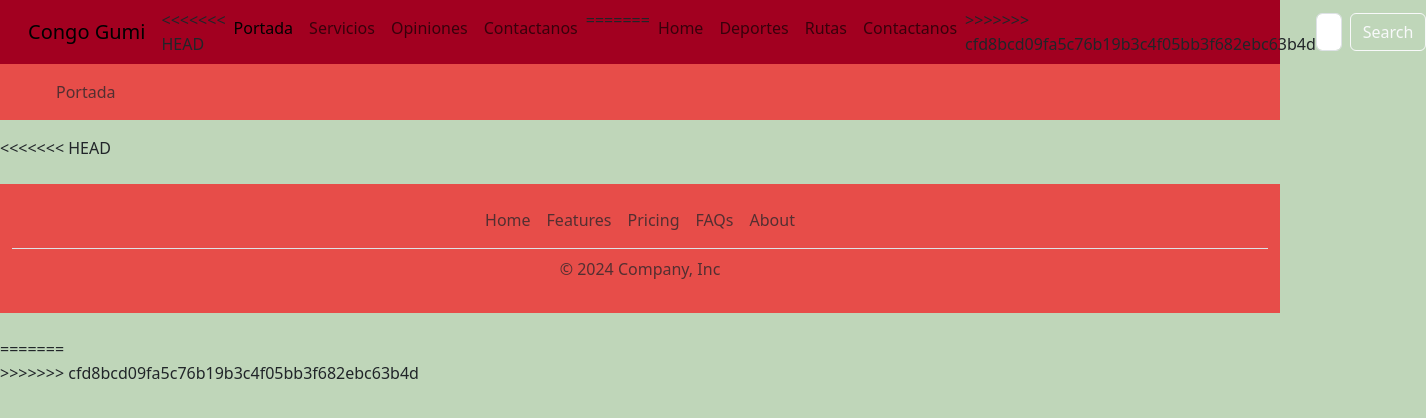
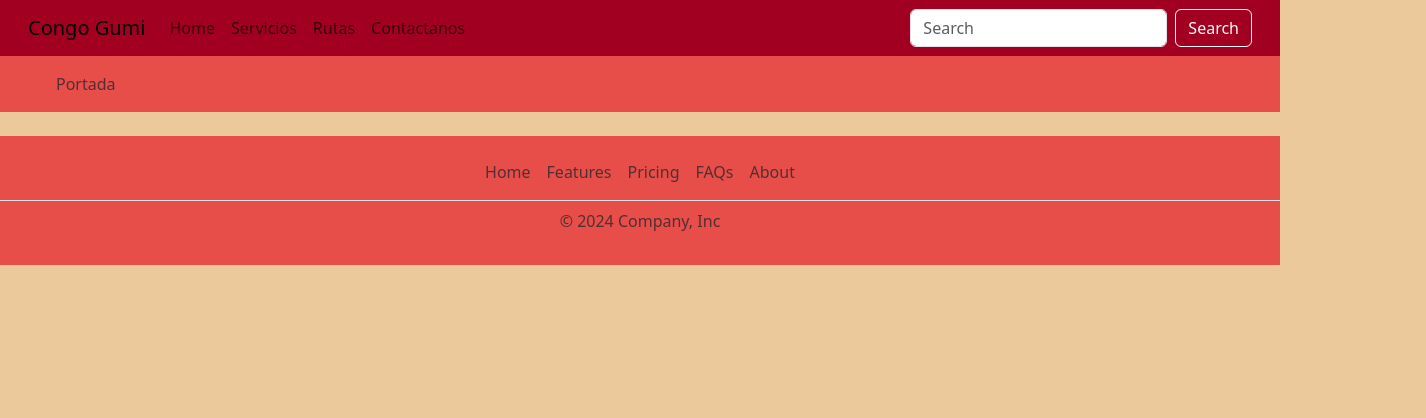
Before and after one commit to PeterMartEsc/construcciones-IP, a plain HTML site: page src/index.html in a window 1280 px wide. Shown: the whole page, 1426 px wide, since content can reach past the window. Drawn offline with nearby package versions, Linux system fonts and the light colour scheme.

Commit message:
Se agregan cambios de estilo

```diff
--- a/src/index.html
+++ b/src/index.html
@@ -23,33 +23,18 @@
             <div class="collapse navbar-collapse" id="navbarSupportedContent">
 
                 <ul class="navbar-nav me-auto mb-lg-0">
-<<<<<<< HEAD
                     <li class="nav-item">
-                    <a class="nav-link active" aria-current="page" href="index.html">Portada</a>
+                        <a class="nav-link" aria-current="page" href="./index.html">Home</a>
                     </li>
                     <li class="nav-item">
-                    <a class="nav-link" href="servicios.html">Servicios</a>
-                  </li>
-                  <li class="nav-item">
-                    <a class="nav-link" href="opiniones.html">Opiniones</a>
-                  </li>
-                  <li class="nav-item">
-                    <a class="nav-link" href="contact.html">Contactanos</a>
-                  </li>
-=======
-                    <li class="nav-item">
-                        <a class="nav-link" aria-current="page" href="index.html">Home</a>
-                    </li>
-                    <li class="nav-item">
-                        <a class="nav-link" href="#">Deportes</a>
+                        <a class="nav-link" href="./servicios.html">Servicios</a>
                     </li>
                     <li class="nav-item">
                         <a class="nav-link" href="#">Rutas</a>
                     </li>
                     <li class="nav-item">
-                        <a class="nav-link" href="contact.html">Contactanos</a>
+                        <a class="nav-link" href="./contact.html">Contactanos</a>
                     </li>
->>>>>>> cfd8bcd09fa5c76b19b3c4f05bb3f682ebc63b4d
                 </ul>
 
                 <form class="d-flex" role="search">
@@ -71,7 +56,6 @@
   <main>
       <div class="principal">
 
-<<<<<<< HEAD
         </header>
   <main>
       <div class="principal">
@@ -79,8 +63,7 @@
       </div>
   </main>
 
-          <div class="container-fluid footer-custom">
-            <footer class="py-3 my-4">
+      <footer class="py-3 my-4 footer-custom">
         <ul class="nav justify-content-center border-bottom pb-2 mb-2 ">
           <li class="nav-item"><a href="#" class="nav-link px-2 text-body-secondary">Home</a></li>
           <li class="nav-item"><a href="#" class="nav-link px-2 text-body-secondary">Features</a></li>
@@ -90,20 +73,6 @@
         </ul>
         <p class="text-center text-body-secondary">© 2024 Company, Inc</p>
       </footer>
-          </div>
-
-
       <script src="https://cdn.jsdelivr.net/npm/bootstrap@5.3.3/dist/js/bootstrap.bundle.min.js" integrity="sha384-YvpcrYf0tY3lHB60NNkmXc5s9fDVZLESaAA55NDzOxhy9GkcIdslK1eN7N6jIeHz" crossorigin="anonymous"></script>
   </body>
 </html>
-=======
-      </div>
-  </main>
-
-
-    <script src="https://cdn.jsdelivr.net/npm/bootstrap@5.3.3/dist/js/bootstrap.bundle.min.js" integrity="sha384-YvpcrYf0tY3lHB60NNkmXc5s9fDVZLESaAA55NDzOxhy9GkcIdslK1eN7N6jIeHz" crossorigin="anonymous"></script>
-</body>
-</html>
-
-<!---->
->>>>>>> cfd8bcd09fa5c76b19b3c4f05bb3f682ebc63b4d
--- a/src/styles/index.css
+++ b/src/styles/index.css
@@ -2,13 +2,15 @@
     background-color: #a20020;
 
 }
+
 .breadcrum-custom{
     background-color: #e74d49;
 }
+
 .footer-custom{
     background-color: #e74d49;
 }
 
 body{
-    background-color: #bfd6b9;
+    background-color: #ebc99b;
 }
```
Also changed, not shown: src/contact.html (+3 -56 lines). Lines whose indentation alone changed are shown as unchanged.
